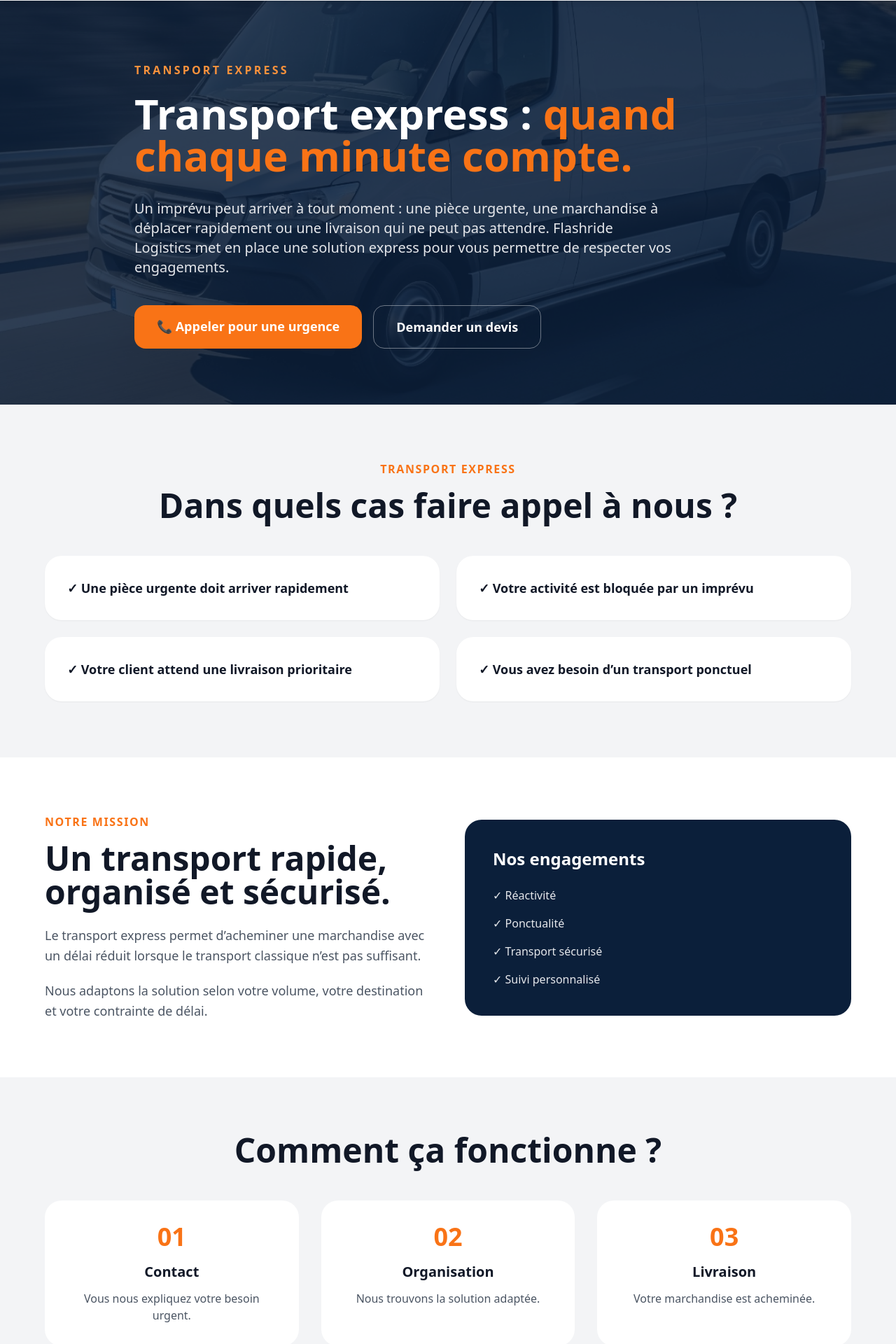
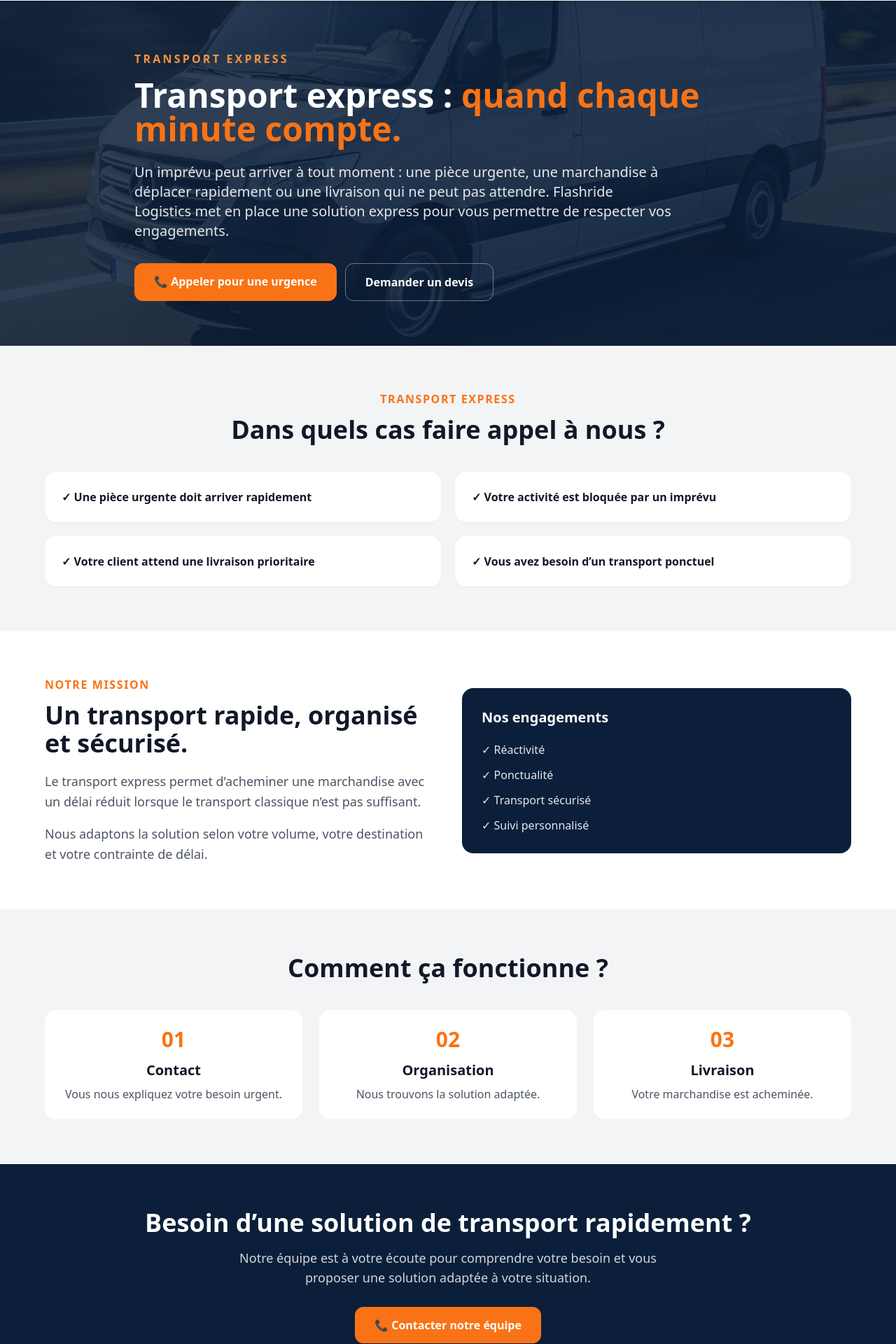
Before and after one commit to jasonvandommele-commits/flashride-logistics, a Next.js app: page /transport-express in a window 1280 px wide. Shown: the part 88-2008 px from the top of the page at 70% size. Built offline with nearby package versions, Linux system fonts and the light colour scheme.

Commit message:
Update page.jsx

```diff
--- a/app/transport-express/page.jsx
+++ b/app/transport-express/page.jsx
@@ -1,209 +1,144 @@
 "use client";
 
-import { useState } from "react";
 import Footer from "../components/Footer";
 import Navbar from "../components/Navbar";
 import FAQ from "../components/FAQ";
 
-
 export default function TransportExpress() {
-
-
   return (
-
     <main className="bg-white text-gray-900 min-h-screen">
 
-
       {/* NAVIGATION */}
-
       <Navbar />
 
-
       {/* BANNIÈRE HERO */}
-
       <section
-  className="relative pt-24 min-h-[650px] flex items-center bg-cover bg-center"
+        className="relative pt-24 min-h-[540px] flex items-center bg-cover bg-center"
         style={{
           backgroundImage:
             "url('/images/IMG_0255.jpeg')",
         }}
       >
-
         <div className="absolute inset-0 bg-[#0B1F3A]/85"></div>
 
+        <div className="relative max-w-7xl mx-auto px-6 py-16 text-white">
 
-  <div className="relative max-w-7xl mx-auto px-6 py-20 text-white">
-
-
-    <p className="text-orange-400 font-bold uppercase tracking-[0.2em] mb-5">
+          <p className="text-orange-400 font-bold uppercase tracking-[0.2em] mb-4">
             TRANSPORT EXPRESS
           </p>
 
-
-    <h1 className="text-4xl md:text-6xl font-black leading-tight max-w-4xl">
-
+          <h1 className="text-4xl md:text-5xl font-black leading-tight max-w-4xl">
             Transport express :
             <span className="text-orange-500">
               {" "}quand chaque minute compte.
             </span>
-
           </h1>
 
-
-
-    <p className="mt-8 text-gray-200 text-lg md:text-xl leading-relaxed max-w-3xl">
-
+          <p className="mt-6 text-gray-200 text-lg md:text-xl leading-relaxed max-w-3xl">
             Un imprévu peut arriver à tout moment : une pièce urgente,
             une marchandise à déplacer rapidement ou une livraison qui
             ne peut pas attendre. Flashride Logistics met en place une
             solution express pour vous permettre de respecter vos engagements.
-
           </p>
 
-
-
-    <div className="mt-10 flex flex-wrap gap-4">
-
+          <div className="mt-8 flex flex-wrap gap-3">
 
             <a
               href="tel:0752988155"
-        className="bg-orange-500 px-8 py-4 rounded-2xl font-bold text-lg hover:bg-orange-600 transition"
+              className="bg-orange-500 px-7 py-3.5 rounded-xl font-bold text-base hover:bg-orange-600 transition"
             >
               📞 Appeler pour une urgence
             </a>
 
-
-
             <a
               href="/#devis"
-        className="border border-white/40 px-8 py-4 rounded-2xl font-bold text-lg hover:bg-white hover:text-black transition"
+              className="border border-white/40 px-7 py-3.5 rounded-xl font-bold text-base hover:bg-white hover:text-black transition"
             >
               Demander un devis
             </a>
 
+          </div>
 
         </div>
-
-
-  </div>
-
-
       </section>
 
       {/* BESOIN */}
-
-      <section className="py-20 px-6 bg-gray-100">
-
+      <section className="py-16 px-6 bg-gray-100">
 
         <div className="max-w-6xl mx-auto">
 
-
-          <div className="text-center mb-12">
-
+          <div className="text-center mb-10">
 
             <p className="text-orange-500 font-bold uppercase tracking-widest">
               Transport express
             </p>
 
-
-            <h2 className="text-3xl md:text-5xl font-black mt-4">
+            <h2 className="text-3xl md:text-4xl font-black mt-3">
               Dans quels cas faire appel à nous ?
             </h2>
 
-
           </div>
 
-
-
-          <div className="grid md:grid-cols-2 gap-6">
-
+          <div className="grid md:grid-cols-2 gap-5">
 
             {[
               "Une pièce urgente doit arriver rapidement",
               "Votre activité est bloquée par un imprévu",
               "Votre client attend une livraison prioritaire",
               "Vous avez besoin d’un transport ponctuel"
-            ].map((item,index)=>(
-
+            ].map((item, index) => (
 
               <div
                 key={index}
-                className="bg-white rounded-3xl p-8 shadow-sm"
+                className="bg-white rounded-2xl p-6 shadow-sm"
               >
-
-                <p className="text-lg font-bold">
+                <p className="text-base font-bold">
                   ✓ {item}
                 </p>
+              </div>
 
+            ))}
 
           </div>
 
-
-            ))}
-
-
         </div>
-
-
-        </div>
-
-
       </section>
 
+      {/* EXPLICATION */}
+      <section className="py-16 px-6 bg-white">
 
-
-
-      {/* EXPLICATION */}
-
-      <section className="py-20 px-6 bg-white">
-
-
-        <div className="max-w-6xl mx-auto grid md:grid-cols-2 gap-12 items-center">
-
+        <div className="max-w-6xl mx-auto grid md:grid-cols-2 gap-10 items-center">
 
           <div>
-
 
             <p className="text-orange-500 font-bold uppercase tracking-widest">
               Notre mission
             </p>
 
-
-            <h2 className="text-3xl md:text-5xl font-black mt-4">
+            <h2 className="text-3xl md:text-4xl font-black mt-3">
               Un transport rapide, organisé et sécurisé.
             </h2>
 
-
-            <p className="mt-6 text-gray-600 text-lg leading-relaxed">
-
+            <p className="mt-5 text-gray-600 text-lg leading-relaxed">
               Le transport express permet d’acheminer une marchandise
               avec un délai réduit lorsque le transport classique n’est
               pas suffisant.
-
             </p>
 
-
-            <p className="mt-5 text-gray-600 text-lg leading-relaxed">
-
+            <p className="mt-4 text-gray-600 text-lg leading-relaxed">
               Nous adaptons la solution selon votre volume,
               votre destination et votre contrainte de délai.
-
             </p>
-
 
           </div>
 
+          <div className="bg-[#0B1F3A] text-white rounded-2xl p-7">
 
-
-          <div className="bg-[#0B1F3A] text-white rounded-3xl p-10">
-
-
-            <h3 className="text-2xl font-bold">
+            <h3 className="text-xl font-bold">
               Nos engagements
             </h3>
 
-
-            <ul className="mt-6 space-y-4 text-gray-200">
+            <ul className="mt-5 space-y-3 text-gray-200">
 
               <li>✓ Réactivité</li>
               <li>✓ Ponctualité</li>
@@ -212,125 +147,97 @@ export default function TransportExpress() {
 
             </ul>
 
+          </div>
+
+        </div>
+      </section>
+
+      {/* FONCTIONNEMENT */}
+      <section className="py-16 px-6 bg-gray-100">
+
+        <div className="max-w-6xl mx-auto">
+
+          <h2 className="text-center text-3xl md:text-4xl font-black mb-10">
+            Comment ça fonctionne ?
+          </h2>
+
+          <div className="grid md:grid-cols-3 gap-6">
+
+            {[
+              ["01", "Contact", "Vous nous expliquez votre besoin urgent."],
+              ["02", "Organisation", "Nous trouvons la solution adaptée."],
+              ["03", "Livraison", "Votre marchandise est acheminée."]
+            ].map((step, index) => (
+
+              <div
+                key={index}
+                className="bg-white rounded-2xl p-6 text-center"
+              >
+
+                <p className="text-orange-500 text-3xl font-black">
+                  {step[0]}
+                </p>
+
+                <h3 className="text-xl font-bold mt-3">
+                  {step[1]}
+                </h3>
+
+                <p className="text-gray-600 mt-2">
+                  {step[2]}
+                </p>
 
               </div>
 
+            ))}
 
           </div>
 
-
+        </div>
       </section>
 
+      {/* CTA */}
+      <section className="py-16 px-6 bg-[#0B1F3A] text-white text-center">
 
-
-
-      {/* FONCTIONNEMENT */}
-
-      <section className="py-20 px-6 bg-gray-100">
-
-
-        <div className="max-w-6xl mx-auto">
-
-
-          <h2 className="text-center text-3xl md:text-5xl font-black mb-12">
-            Comment ça fonctionne ?
-          </h2>
-
-
-
-          <div className="grid md:grid-cols-3 gap-8">
-
-
-            {[
-              ["01","Contact","Vous nous expliquez votre besoin urgent."],
-              ["02","Organisation","Nous trouvons la solution adaptée."],
-              ["03","Livraison","Votre marchandise est acheminée."]
-            ].map((step,index)=>(
-
-
-              <div
-                key={index}
-                className="bg-white rounded-3xl p-8 text-center"
-              >
-
-                <p className="text-orange-500 text-4xl font-black">
-                  {step[0]}
-                </p>
-
-                <h3 className="text-xl font-bold mt-4">
-                  {step[1]}
-                </h3>
-
-                <p className="text-gray-600 mt-3">
-                  {step[2]}
-                </p>
-
-
-              </div>
-
-
-            ))}
-
-
-          </div>
-
-
-        </div>
-
-
-      </section>
-
-
-
-
-      {/* CTA */}
-
-      <section className="py-20 px-6 bg-[#0B1F3A] text-white text-center">
-
-
-        <h2 className="text-3xl md:text-5xl font-black">
+        <h2 className="text-3xl md:text-4xl font-black">
           Besoin d’une solution de transport rapidement ?
         </h2>
 
-
-<p className="mt-5 text-gray-300 text-lg">
+        <p className="mt-4 text-gray-300 text-lg max-w-2xl mx-auto">
           Notre équipe est à votre écoute pour comprendre votre besoin
           et vous proposer une solution adaptée à votre situation.
         </p>
 
-
         <a
           href="tel:0752988155"
-  className="inline-block mt-8 bg-orange-500 px-8 py-4 rounded-2xl font-bold text-lg"
+          className="inline-block mt-7 bg-orange-500 px-7 py-3.5 rounded-xl font-bold text-base hover:bg-orange-600 transition"
         >
           📞 Contacter notre équipe
         </a>
 
-
       </section>
 
-<FAQ items={[
+      <FAQ
+        items={[
           {
             question: "Sous quel délai pouvez-vous intervenir ?",
-    answer: "Selon votre localisation en Île-de-France, nous pouvons généralement intervenir sous 1 à 2 heures après confirmation de la demande."
+            answer:
+              "Selon votre localisation en Île-de-France, nous pouvons généralement intervenir sous 1 à 2 heures après confirmation de la demande."
           },
           {
             question: "Le transport express est-il disponible le week-end ?",
-    answer: "Oui, nous sommes disponibles 7j/7 et 24h/24 pour vos besoins de transport urgents."
+            answer:
+              "Oui, nous sommes disponibles 7j/7 et 24h/24 pour vos besoins de transport urgents."
           },
           {
             question: "Quels types de colis ou marchandises acceptez-vous ?",
-    answer: "Documents, plis, colis jusqu'aux volumes plus importants selon le véhicule mobilisé. Précisez votre besoin lors de la demande de devis."
+            answer:
+              "Documents, plis, colis jusqu'aux volumes plus importants selon le véhicule mobilisé. Précisez votre besoin lors de la demande de devis."
           }
-]} />
-
-
+        ]}
+      />
 
       {/* FOOTER */}
-
       <Footer />
-
-
 
     </main>
   );
```
Lines whose indentation alone changed are shown as unchanged.
